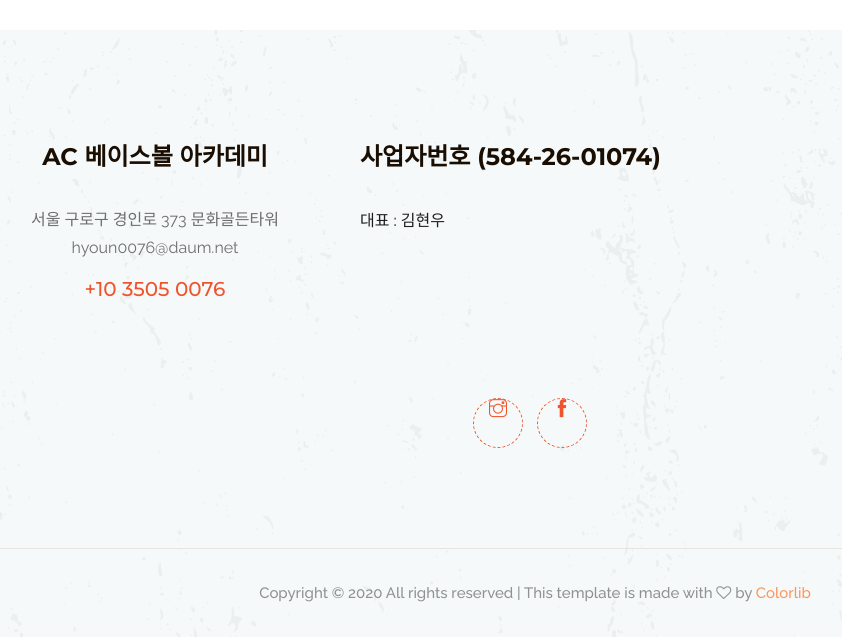
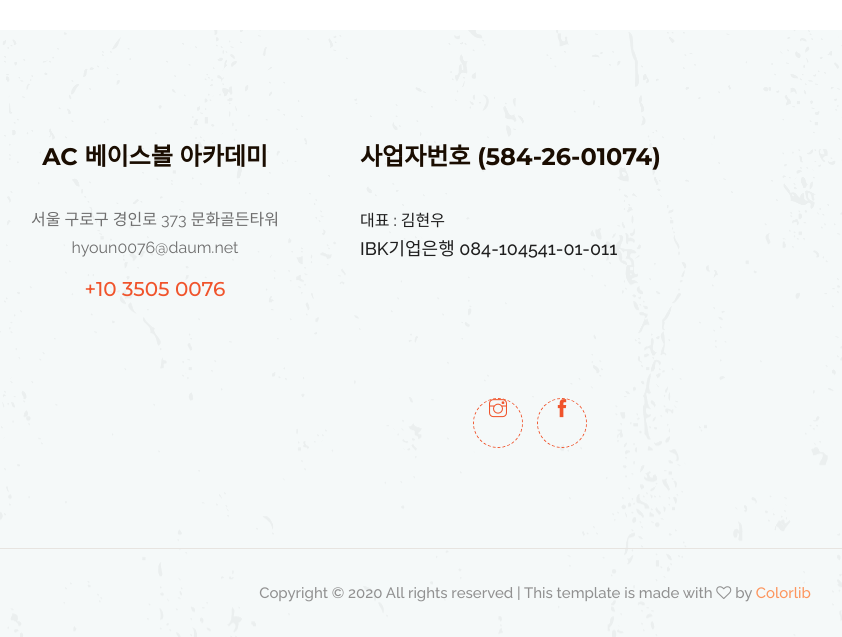
Before and after one commit to jiyaaany/ACBaseball, a Django app: page /accounts/list/ in a window 1280 px wide. Shown: the part 326-963 px from the top of the page, without its empty margins (105-947 px from the left). Run offline with Django 3.2, Linux system fonts and the light colour scheme; some libraries are stand-ins or nearby versions.

Commit message:
계좌번호 추가

```diff
--- a/accounts/templates/base.html
+++ b/accounts/templates/base.html
@@ -158,10 +158,10 @@
                     </div>
                     <div class="col-xl-4 col-md-12 col-lg-4">
                         <div class="footer_widget">
-                            <h3 class="footer_title">
-                                사업자번호 (584-26-01074) <br>
-                            </h3>
+                            <h3 class="footer_title">사업자번호 (584-26-01074) <br></h3>
                             <h5>대표 : 김현우</h5>
+                            <h4>IBK기업은행 084-104541-01-011 <br></h4>
+
                             <form action="#" class="newsletter_form">
                                 <!-- <input type="text" placeholder="Enter your mail">
                                 <button type="submit">Sign Up</button> -->
```
